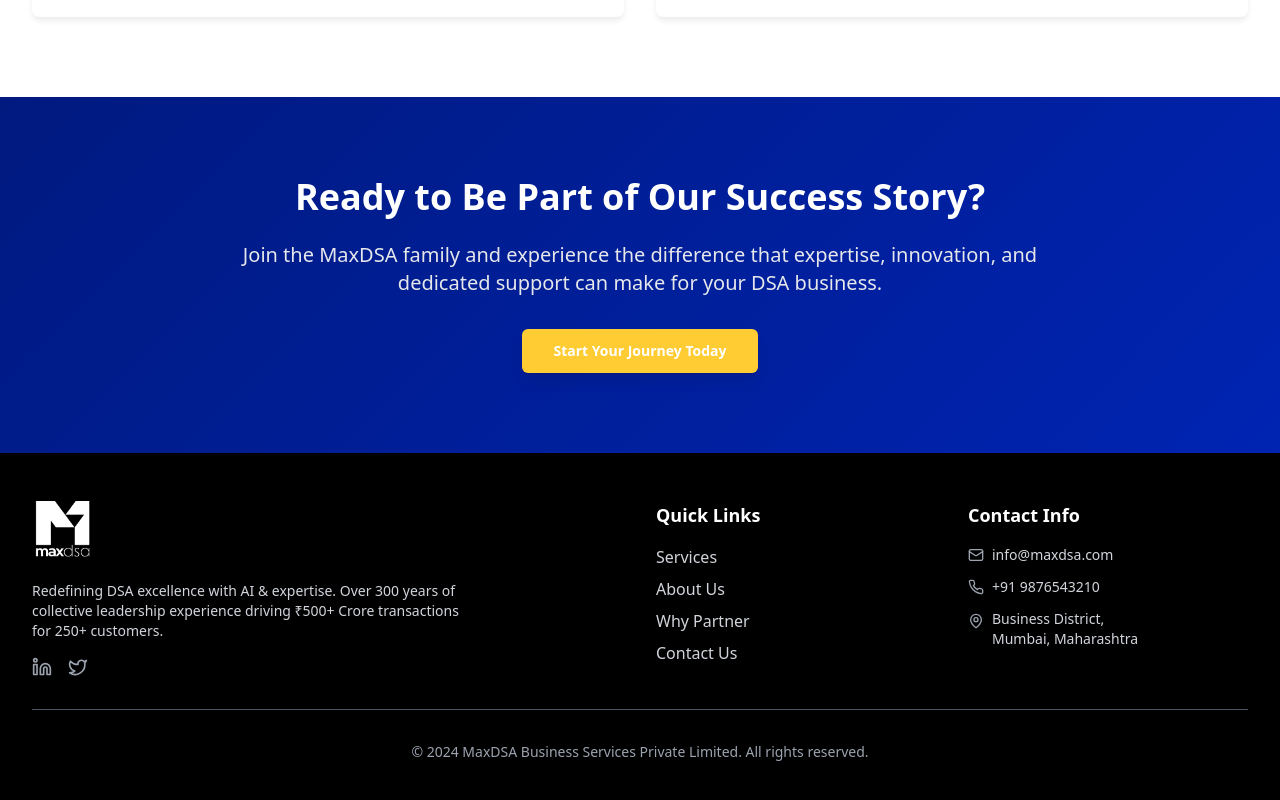
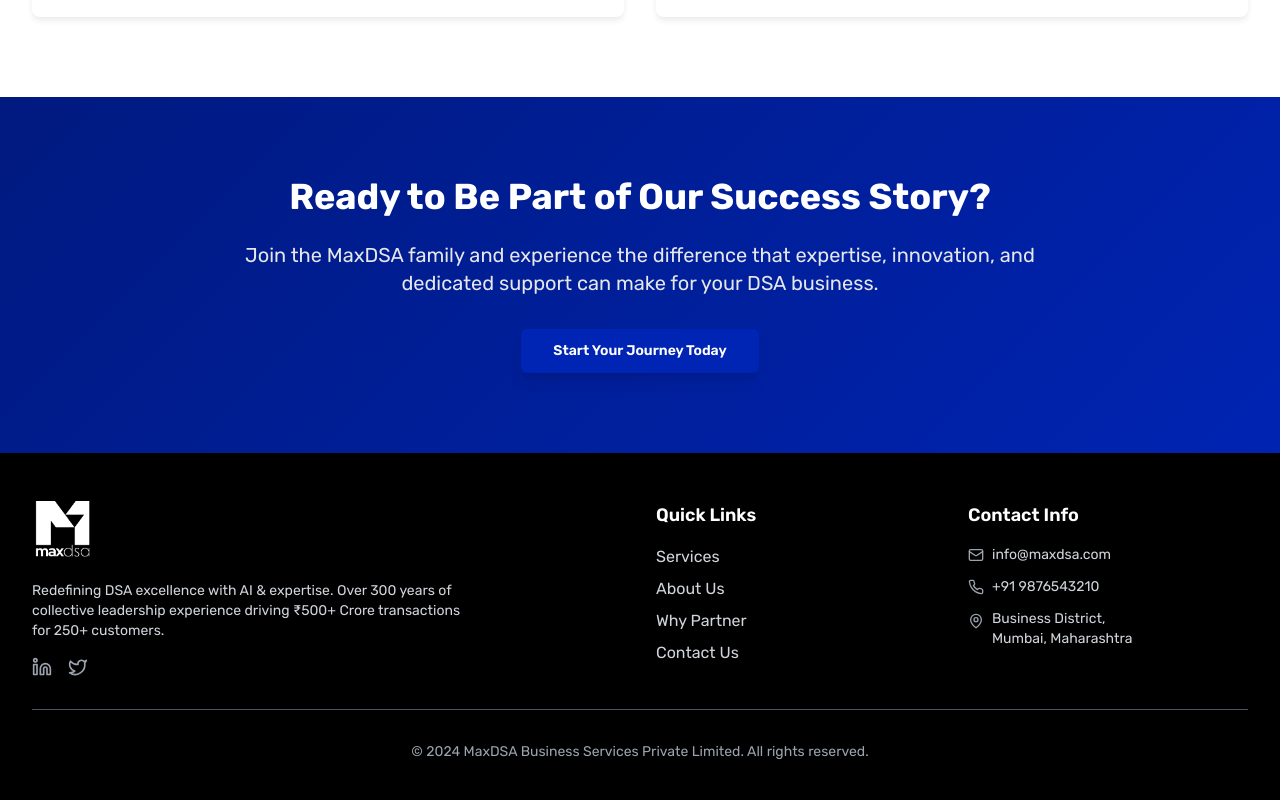
Before and after one commit to Ideaye/maxdsa-fintech-partner, a React (Vite) app: page /about in a window 1280 px wide. Shown: the part 2186-2986 px from the top of the page. Built offline with nearby package versions, Linux system fonts and the light colour scheme; the HTML template or start-up script is replaced by a standard one.

Commit message:
Refactor: Implement design consistency plan

```diff
--- a/index.html
+++ b/index.html
@@ -16,6 +16,11 @@
     <meta name="twitter:card" content="summary_large_image" />
     <meta name="twitter:site" content="@lovable_dev" />
     <meta name="twitter:image" content="https://lovable.dev/opengraph-image-p98pqg.png" />
+
+    <!-- Google Fonts - Rubik -->
+    <link rel="preconnect" href="https://fonts.googleapis.com">
+    <link rel="preconnect" href="https://fonts.gstatic.com" crossorigin>
+    <link href="https://fonts.googleapis.com/css2?family=Rubik:wght@300;400;500;600;700&display=swap" rel="stylesheet">
   </head>
 
   <body>
--- a/src/components/ui/button.tsx
+++ b/src/components/ui/button.tsx
@@ -17,7 +17,7 @@ const buttonVariants = cva(
         link: "text-primary underline-offset-4 hover:underline",
         hero: "gradient-primary text-white hover:shadow-lg transform hover:-translate-y-0.5 transition-all duration-300 font-semibold",
         corporate: "bg-primary-dark text-primary-dark-foreground hover:bg-primary-dark/90 shadow-sm font-semibold",
-        cta: "bg-ai-accent text-white hover:bg-ai-accent/90 shadow-lg transform hover:-translate-y-1 transition-all duration-300 font-semibold",
+        cta: "bg-primary text-white hover:bg-primary/90 shadow-lg transform hover:-translate-y-1 transition-all duration-300 font-semibold",
         "outline-corporate": "border-2 border-primary text-primary bg-transparent hover:bg-primary hover:text-primary-foreground transition-all duration-300",
       },
       size: {
--- a/src/index.css
+++ b/src/index.css
@@ -48,9 +48,9 @@ All colors MUST be HSL.
     --gradient-hero: linear-gradient(135deg, hsl(228 100% 25%) 0%, hsl(228 100% 35%) 100%);
     --gradient-section: linear-gradient(180deg, hsl(0 0% 100%) 0%, hsl(220 9% 97%) 100%);
 
-    /* Complementary accent colors */
-    --ai-accent: 45 100% 60%;
-    --ai-accent-light: 45 100% 95%;
+    /* Remove yellow accent - use blue only */
+    --ai-accent: 228 100% 35%;
+    --ai-accent-light: 228 100% 95%;
 
     /* Success metrics */
     --success: 142 76% 36%;
@@ -128,7 +128,7 @@ All colors MUST be HSL.
   }
 
   body {
-    @apply bg-background text-foreground font-sans;
+    @apply bg-background text-foreground font-rubik;
   }
 
   /* Professional animations */
--- a/tailwind.config.ts
+++ b/tailwind.config.ts
@@ -64,6 +64,10 @@ export default {
           ring: "hsl(var(--sidebar-ring))",
         },
       },
+      fontFamily: {
+        sans: ['Rubik', 'system-ui', 'sans-serif'],
+        rubik: ['Rubik', 'system-ui', 'sans-serif'],
+      },
       borderRadius: {
         lg: "var(--radius)",
         md: "calc(var(--radius) - 2px)",
```
